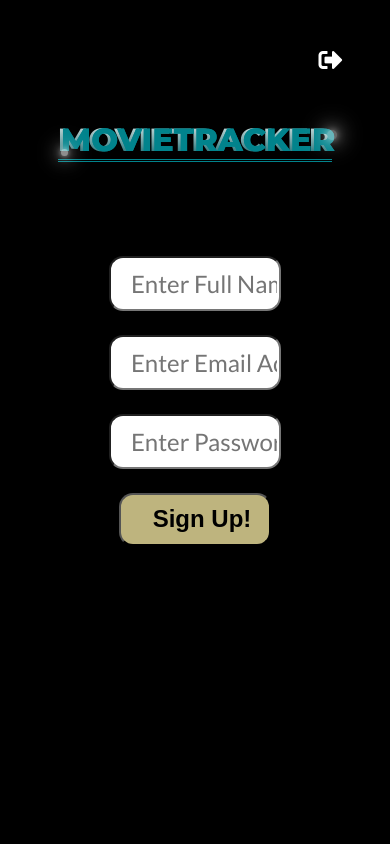
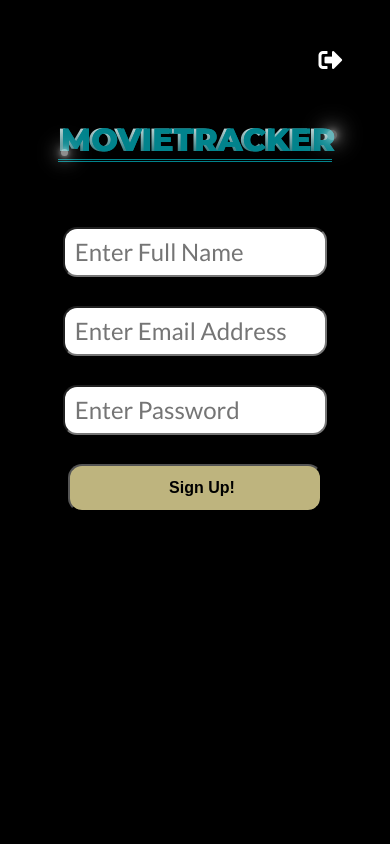
Before and after one commit to marcusp619/movietracker-frontend, a React (Create React App) app: page /newuser in a window 390 px wide. Shown: the top 844 px of the page. Built offline with nearby package versions, Linux system fonts and the light colour scheme; no server answers.

Commit message:
Add responsiveness to NewUserForm

```diff
--- a/src/Components/NewUserForm/NewUserForm.css
+++ b/src/Components/NewUserForm/NewUserForm.css
@@ -10,7 +10,7 @@ h2, h3, label {
 .form-input {
   height: 1.5em;
   margin-bottom: 1em;
-  font-size: 1.5em;
+  /*font-size: 1.5em;*/
   font-family: 'Lato', sans-serif;
 }
 
@@ -38,7 +38,7 @@ h2, h3, label {
   padding-bottom: 10px;
   padding-left: 20px;
   padding-top: 10px;
-  width: 50%;
+  width: 30rem;
 }
 
 .user-name-input {
@@ -50,5 +50,44 @@ h2, h3, label {
   font-weight: bold;
   height: 58px;
   margin-bottom: 30px;
-  width: 51.75%;
+  width: 31.75rem;
 }
+
+@media (max-width: 600px) {
+  .user-name-input,
+  .user-email-input,
+  .user-password-input {
+    height: 30px;
+    padding-bottom: 5px;
+    padding-left: 10px;
+    padding-top: 5px;
+    width: 85%;
+  }
+
+  .signup-button {
+    font-size: 1em;
+    height: 48px;
+    width: 86.75%;
+  }
+
+  .user-login-form {
+    margin: 3rem auto;
+    width: 85%;
+  }
+
+  .form-input {
+    font-size: 1em;
+  }
+}
+
+@media (max-width: 475px) {
+  .new-user-form {
+    margin: 2rem auto;
+  }
+}
+
+@media (max-width: 350px) {
+  .new-user-form {
+    margin: 1rem auto;
+  }
+}
--- a/src/Containers/UserLoginForm/UserLoginForm.css
+++ b/src/Containers/UserLoginForm/UserLoginForm.css
@@ -56,7 +56,7 @@
   font-size: 1.5em;
 }
 
-@media (max-width: 590px) {
+@media (max-width: 600px) {
   .user-email-login,
   .user-password-login {
     font-size: 1em;
@@ -79,13 +79,13 @@
   }
 }
 
-@media (max-width: 450px) {
+@media (max-width: 475px) {
   .user-login-form {
     margin: 2rem auto;
   }
 }
 
-@media (max-width: 320px) {
+@media (max-width: 350px) {
   .user-login-form {
     margin: 1rem auto;
   }
```
Also changed, not shown: src/Components/Header/Header.css (+6 -6 lines).
